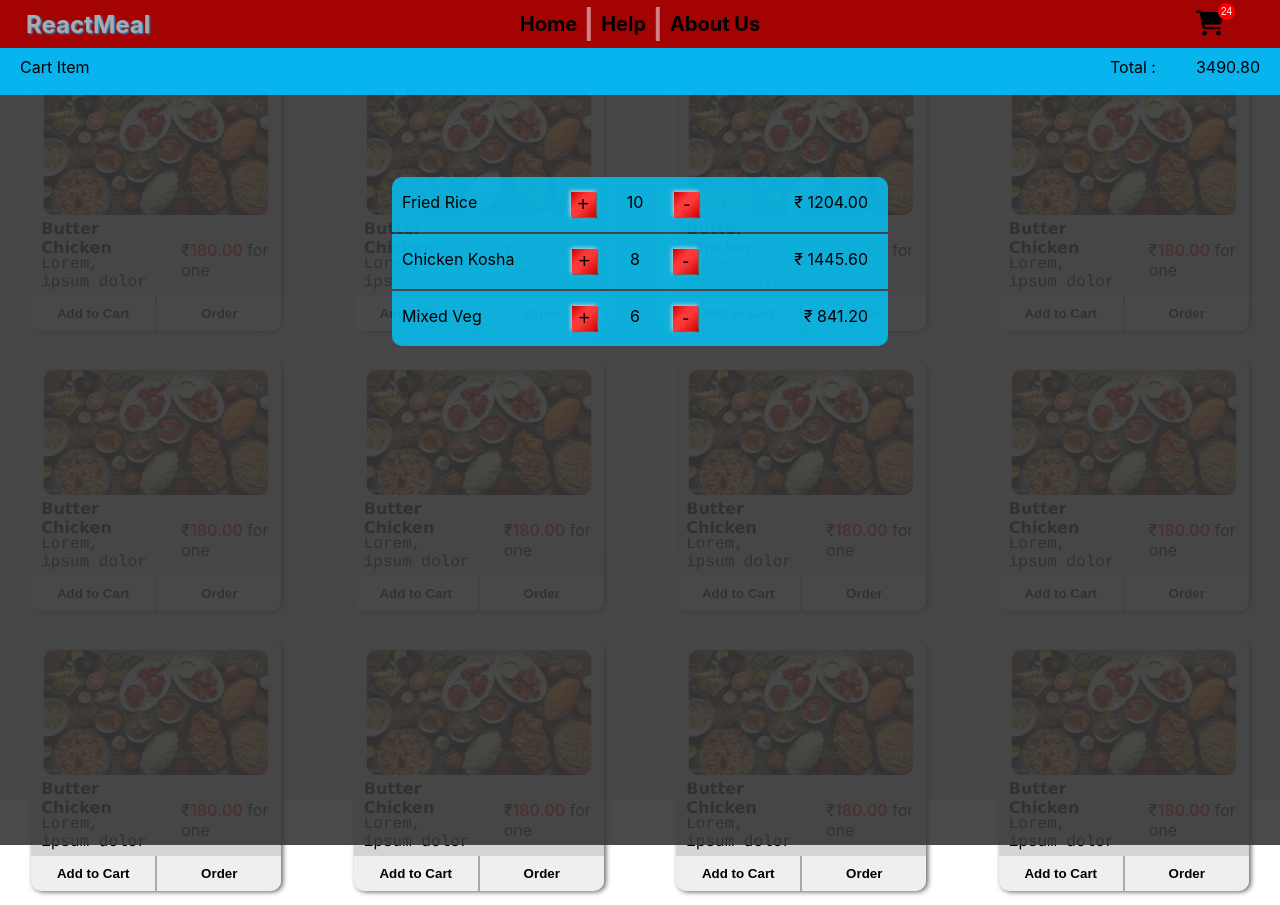
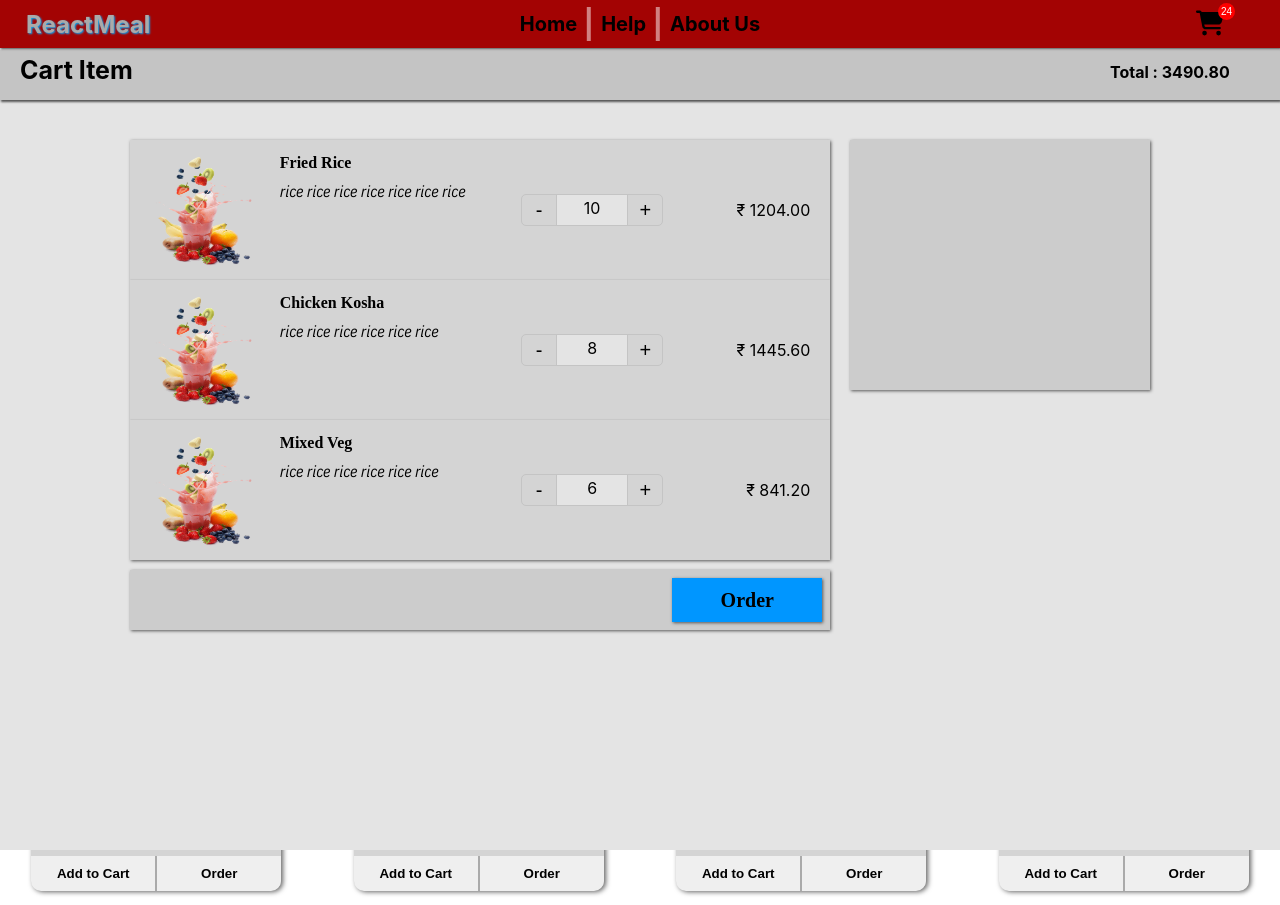
Before and after one commit to Soumen-1/FoodOrderApp, a React (Create React App) app: page / in a window 1280 px wide. Both pictures are taken after a click on the button "24". Built offline with nearby package versions, Linux system fonts and the light colour scheme.

Commit message:
add modal and customize cart

```diff
--- a/public/index.html
+++ b/public/index.html
@@ -15,6 +15,8 @@
   </head>
   <body>
     <noscript>You need to enable JavaScript to run this app.</noscript>
+    <div id="cart"></div>
     <div id="root"></div>
+
   </body>
 </html>
--- a/src/App.js
+++ b/src/App.js
@@ -3,25 +3,33 @@ import ItemList from "./component/Card/ItemList";
 import CartItem from "./component/Cart/CartItem";
 import CartContext from "./component/Context/CartContext/CartContext";
 import MainHeader from "./component/MainHeader/MainHeader";
+import image from '../src/component/Asset/juice.png'
 const TotalCartItem = [
+
   {
     _id: 'friedrice',
     name: "Fried Rice",
+    src:require('../src/component/Asset/juice.png'),
+    description:"rice rice rice rice rice rice rice",
     price: 120.4,
     quantity: 10,
   },
   {
     _id:'chickenkosha',
     name: "Chicken Kosha",
+    src:'../Asset/juice.png',
+    description:"rice rice rice rice rice rice ",
     price: 180.7,
     quantity: 8,
   },
   {
     _id:'mixedveg',
     name: "Mixed Veg",
+    src:'../Asset/juice.png',
+    description:"rice rice rice rice rice rice" ,
     price: 140.2,
     quantity: 6,
-  },
+  }
 ];
 const CountcartHandler = (state, action) => {
   if (action.type === "decrease") {
@@ -67,7 +75,6 @@ function App() {
       {visibleCart && (
         <CartItem
         cartItemCount = {cartItemCount}
-          cartHandler={{ cartHandler: cartHandler, visibleCart: visibleCart }}
           onCartCount={cartCountHandler}
           list={cartItem}
         ></CartItem>
--- a/src/component/Cart/CartItem.js
+++ b/src/component/Cart/CartItem.js
@@ -1,14 +1,12 @@
-import { useEffect, useState } from "react";
+import React, { useEffect, useState } from "react";
 import classes from "./CartItem.module.css";
 import CartItemList from "./CartItemList";
-
+import Modal from "./Modal/Modal";
 const CartItem = (props) => {
   const list = props.list;
   // console.log(arr);
   const [dummy, setdummy] = useState(1);
-  const cartVisibility = () => {
-    props.cartHandler.cartHandler(!props.cartHandler.visibleCart);
-  };
+
   const [cartTotal, setCartTotal] = useState(0);
   useEffect(() => {
     let count = 0;
@@ -21,17 +19,16 @@ const CartItem = (props) => {
     setdummy(!val);
   };
   return (
-    <div className={classes.cart} onClick={cartVisibility}>
-      <div
-        className={classes["items-total"]}
-        onClick={(e) => e.stopPropagation()}
-      >
-        Cart Item
-        <span>
+    <Modal >
+      <div className={classes["cart-header"]}>
+        <span className={classes.title}>Cart Item</span>
+        <span className={classes.span}>
           Total : <span>{cartTotal}</span>
         </span>
       </div>
-      <div className={classes.items} onClick={(e) => e.stopPropagation()}>
+      <div className={classes.cart}>
+        <div className={classes.items}>
+          <div className={classes['items-div']}>
             {list.map((obj) => (
               <CartItemList
                 dummy={{ dummy: dummy, dummyHandler: dummyHandler }}
@@ -43,7 +40,13 @@ const CartItem = (props) => {
               ></CartItemList>
             ))}
           </div>
+          <div className={classes.order}>
+            <button className={classes["order-btn"]}>Order</button>
           </div>
+        </div>
+        <div className={classes.summary}></div>
+      </div>
+    </Modal>
   );
 };
 
--- a/src/component/Cart/CartItem.module.css
+++ b/src/component/Cart/CartItem.module.css
@@ -1,33 +1,89 @@
 .cart{
-    position: fixed;
-    top: 45px;
-    left: 0;
+    display: flex;
+    justify-content: space-around;
+    width: 80%;
+    margin: auto;
     height: 100vh;
-    width: 100vw;
-    background-color: rgba(55,55,55,.9);
+    column-gap: 15px;
+}
+.summary{
+    height: 250px;
+    width: 300px;
+    min-width: 300px;
+    background-color: #ccc;
+    box-shadow: 1px 1px 3px #555;
+    margin-top: 5vh;
 }
 .items{
-    margin: auto;
+    height: 500px;
+    width: 700px;
+    min-width: 700px;
+    margin-top: 5vh;
+}
+.items-div{
+    width: 100%;
     height: auto;
-    width: 500px;
-    margin-top: 10vh;
+    max-height: 500px;
     overflow-y: scroll;
+    box-shadow: 1px 1px 3px #555;
+    overscroll-behavior:contain;
 }
-.items-total{
+.items-div::-webkit-scrollbar{
+    display: none;
+    /* appearance: none; */
+}
+.cart-header{
     width: 100%;
     height: 50px;
-    background-color:rgba(0, 191, 255, 0.9);
+    min-width: 600px;
+    background-color: #c4c4c4;
+    box-shadow: 1px 2px 2px #555;
+    /* background-image:linear-gradient(to bottom,#c4c4c4,#c4c4c4); */
+    /* border-bottom: 5px solid #a1a1a1; */
     box-sizing: border-box;
-    padding: 12px 20px;
+    padding: 5px 20px;
+    font-weight: 700;
+
 }
-.items-total> span{
+.title{
+    font-size: 25px;
+}
+.span{
+    position: relative;
+    top: 7px;
     float:right;
     height: 100%;
     width: 150px;
 }
-.items-total> span span{
+.items-total .span span{
     float: right;
 }
-.items::-webkit-scrollbar{
+/* .items::-webkit-scrollbar{
     appearance: none;
+    visibility: hidden;
+    display: none;
+} */
+
+.order{
+    width: 100%;
+    height: 60px;
+    margin-top: 10px;
+    background-color: #ccc;
+    box-shadow: 1px 1px 3px #555;
+    padding: .5rem;
+    box-sizing: border-box;
+    position: sticky;
+    bottom: 1px;
+    margin-top: 10px;
 }
+.order-btn{
+    height: 100%;
+    width: 150px;
+    border: none;
+    background-color: rgb(0,150,255);
+    box-shadow:1px 1px 3px #555;
+    font-size: 20px;
+    font-weight: 700;
+    font-family: 'Times New Roman', Times, serif;
+    float: right;
+}
--- a/src/component/Cart/CartItemList.js
+++ b/src/component/Cart/CartItemList.js
@@ -1,6 +1,6 @@
-import {  useRef, useState } from "react";
+import { useRef, useState } from "react";
 import classes from "./CartItemList.module.css";
-
+import image from "../Asset/juice.png";
 const CartItemList = (props) => {
   const item = props.item;
   const count = useRef();
@@ -18,27 +18,31 @@ const CartItemList = (props) => {
       setTotalPrice((e) => e - item.price);
       item.quantity = +item.quantity - 1;
       props.onCartCount({ type: "decrease", count: 1 });
-    } else if(Number(item.quantity) === 1){
+    } else if (Number(item.quantity) === 1) {
       item.quantity = 0;
-      let list = props.list.filter((obj)=>{
+      let list = props.list.filter((obj) => {
         return obj.name !== item.name;
       });
       props.cartItemCount(list);
       props.onCartCount({ type: "decrease", count: 1 });
       setTotalPrice(0);
     }
+    console.log("in cart Item");
     props.dummy.dummyHandler(props.dummy.dummy);
   };
-
   return (
     <li className={classes["items-list"]}>
-      <span>{item.name}</span>
+      <img className={classes.img} src={require("../Asset/juice.png")} />
+      <div className={classes.name}>
+        <span>{item.name}</span>
+        <span>{item.description}</span>
+      </div>
       <span className={classes["cart-count"]}>
-        <button onClick={increaseHandler}>+</button>
+        <button onClick={decreaseHandler}>-</button>
         <span ref={count}>{item.quantity}</span>
-        <button onClick={decreaseHandler}>-</button>
+        <button onMouseUp={increaseHandler}>+</button>
       </span>
-      <span>{`₹ ${totalPrice.toFixed(2)}`}</span>
+      <span className={classes.price}>{`₹ ${totalPrice.toFixed(2)}`}</span>
     </li>
   );
 };
--- a/src/component/Cart/CartItemList.module.css
+++ b/src/component/Cart/CartItemList.module.css
@@ -1,60 +1,98 @@
-.items-list{
-    background-color: rgba(0,200,255,.8);
+@import url('https://fonts.googleapis.com/css2?family=IBM+Plex+Sans+Condensed:ital@1&display=swap');
+
+.items-list {
+    background-color: #d4d4d4;
+    box-shadow: 0px 1px 2px #333;
     list-style-type: none;
     display: flex;
-    padding: 15px 10px;
-    margin: 2px;
-    z-index: 100000;
-}
-.items-list:first-child{
-    border-top-left-radius: 10px;
-    border-top-right-radius: 10px;
-}
-.items-list:last-child{
-    border-bottom-left-radius: 10px;
-    border-bottom-right-radius: 10px;
-}
-.items-list span:first-child{
-    width: 35%;
+    /* justify-content: center; */
+    align-items: center;
+    padding: 10px;
+    /* margin: 2px; */
+    z-index: 100;
+    width: 100%;
+    box-sizing: border-box;
     height: auto;
 }
-.items-list span:last-child{
-    width: 35%;
+
+.img {
+    height: 120px;
+    width: 20%;
+    margin-right: 2%;
+}
+
+.name {
+    display: flex;
+    flex-direction: column;
+    row-gap: 5px;
+    width: 38%;
+    height: 120px;
+    margin-right: 2%;
+}
+
+.cart-count {
+    width: 23%;
+    height: 30px;
+    column-gap: 20px;
+    border-radius: 5px;
+    border: 1px solid #c4c4c4;
+    margin-right: 5%;
+}
+
+.price {
+    width: 20%;
+    box-sizing: border-box;
+    padding-right: 10px;
     text-align: end;
-    padding-right: 10px;
+}
+
+.cart-count button {
+    border: none;
+    font-size: 20px;
+    height: 100%;
+    width: 25%;
+    background: none;
+    /* background-image: linear-gradient(to bottom right,rgba(202, 0, 0, 1),rgba(255,10,10,.8) 35% 55%,rgba(202, 0, 0, 1));
+    box-shadow: -1px -1px 4px #d4d4d4,1px 1px 1px #444; */
+}
+
+.cart-count button:first-child {
+    float: left;
+    border-right: 1px solid #c4c4c4;
+}
+
+.cart-count button:last-child {
+    border-left: 1px solid #c4c4c4;
+    float: right;
+}
+
+.cart-count button:hover {
+    transform: translate(.5px, .5px);
+}
+
+.cart-count span {
+    display: inline-block;
+    height: 100%;
+    width: 50%;
+    padding-top: 3px;
+    box-sizing: border-box;
+    background-color: #e4e4e4;
+    text-align: center;
     overflow: scroll;
 }
-.items-list span:last-child::-webkit-scrollbar{
-    display: none;
-    /* visibility: hidden;
-    appearance: none; */
-}
-.items-list span:last-child::-webkit-scrollbar-corner{
-    display: none;
-    /* visibility: hidden; */
-    /* appearance: none; */
-}
-.items-list button{
-    border: none;
-    font-size: 20px;
-    height: 25px;
-    width: 25px;
-    background-image: linear-gradient(to bottom right,rgba(202, 0, 0, 1),rgba(255,10,10,.8) 35% 55%,rgba(202, 0, 0, 1));
-    box-shadow: -1px -1px 4px #d4d4d4,1px 1px 1px #444;
-}
-.items-list button:hover{
-    transform: translate(.5px,.5px);
-}
-.cart-count{
-   display: flex;
-   flex-wrap: wrap;
-   width: 30%;
-   justify-content: space-around;
-   column-gap: 20px;
-}
-.cart-count span{
-    overflow: scroll;
-}
-.cart-count span::-webkit-scrollbar{
+
+.cart-count span::-webkit-scrollbar {
     display: none;
 }
+
+.name span:first-child {
+    font-weight: 700;
+    padding: 4px;
+    font-family: 'Times New Roman', Times, serif;
+}
+
+.name span:last-child {
+    box-sizing: border-box;
+    padding: 0 4px;
+    font-family: 'IBM Plex Sans Condensed', sans-serif;
+}
--- /dev/null
+++ b/src/component/Cart/Modal/Modal.js
@@ -0,0 +1,15 @@
+import classes from './Modal.module.css'
+import React from 'react';
+import ReactDOM from 'react-dom';
+const Item =(props)=>{
+
+    return <div className={classes['item-div']} >{props.children}</div>;
+}
+const Modal = (props)=>{
+    return <React.Fragment>
+        {ReactDOM.createPortal(<Item
+        >{props.children}</Item>,document.getElementById('cart'))}
+    </React.Fragment>
+}
+
+export default Modal;
--- /dev/null
+++ b/src/component/Cart/Modal/Modal.module.css
@@ -0,0 +1,11 @@
+.item-div{
+    height: 100vh;
+    width: 100vw;
+    background-color: #e4e4e4;
+   position: fixed;
+   left: 0;
+   top: 50px;
+   z-index: 100;
+   /* overscroll-behavior: none; */
+
+}
--- a/src/component/MainHeader/MainHeader.module.css
+++ b/src/component/MainHeader/MainHeader.module.css
@@ -14,6 +14,7 @@
 .header-main{
     position: fixed;
     z-index: 999;
+    min-width: 600px;
     height: 3rem;
     width: 100vw;
     display: flex;
@@ -23,6 +24,7 @@
     box-sizing: border-box;
     padding: 1px;
     background-color: rgb(163, 3, 3);
+    box-shadow: 1px 1px 2px #555;
 }
 .admin{
     position: absolute;
```
Lines whose indentation alone changed are shown as unchanged.
